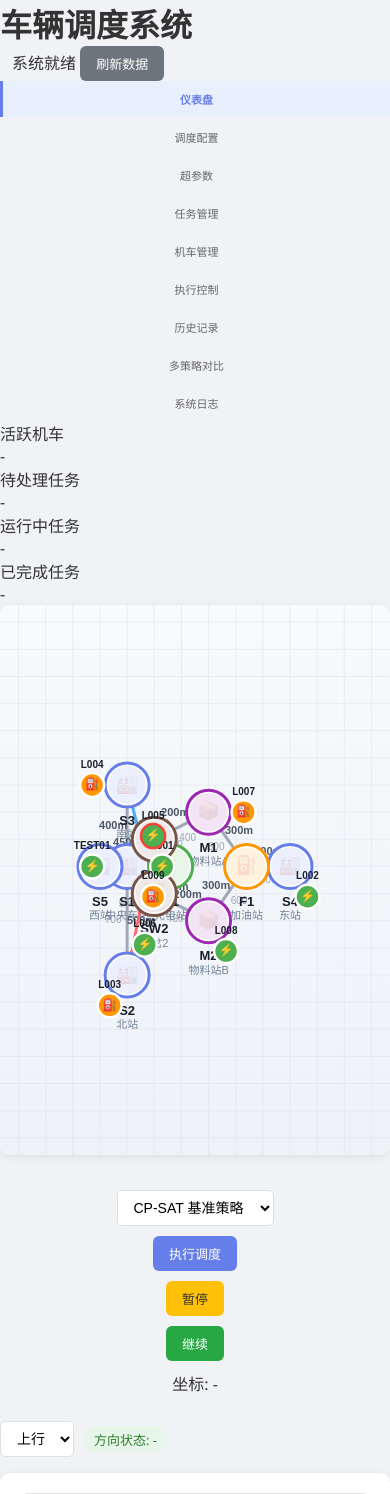
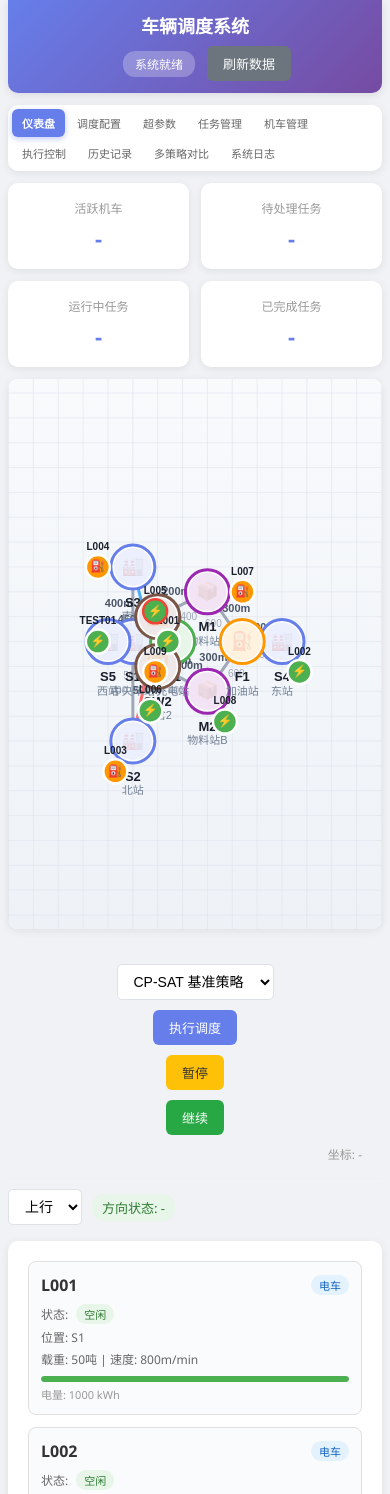
Before and after one commit to xiaoma2003/vehicle, a Flask app: page / in a window 390 px wide. Shown: the top 1494 px of the page. Run offline with Flask 3, Linux system fonts and the light colour scheme; data that the repository does not hold is empty.

Commit message:
fix: 修复前端布局 - CSS从sidebar改为水平tab布局
问题: CSS使用sidebar垂直布局(.app-container/.sidebar)但HTML使用水平tab栏(.container/nav.tabs), 布局完全不兼容。

修复:
- body: 移除 overflow:hidden+height:100vh, 改为 min-height:100vh
- 新增 .container 主容器(max-width:1400px居中)
- header: sticky顶部, 添加 .header-controls/.status-indicator/.status-online
- .tabs: 从垂直flex-direction:column改为水平flex-wrap, sticky吸附
- .tab-btn: 改为圆角按钮风格, active态蓝底白字
- 新增 .dashboard-grid/.stat-card/.stat-label/.stat-value 仪表盘样式
- 新增 .section/.control-panel/.execution-status 通用面板
- 新增 .hyper-params-form grid表单布局
- 新增 .mouse-coords 坐标显示
- 新增 #loco-edit-modal.modal/.modal-content 弹窗样式
- .vehicle-status-panel 增加grid布局
- 响应式: 支持9个tab在小屏幕自适应
- 保留旧版类名(.app-container/.sidebar等)兼容性

```diff
--- a/static/css/style.css
+++ b/static/css/style.css
@@ -8,17 +8,18 @@ body {
     font-family: 'Segoe UI', Tahoma, Geneva, Verdana, sans-serif;
     background: #f0f2f5;
     color: #333;
-    height: 100vh;
-    overflow: hidden;
+    min-height: 100vh;
 }
 
-.app-container {
-    display: flex;
-    flex-direction: column;
-    height: 100vh;
+/* ========== 主容器 ========== */
+.container {
+    max-width: 1400px;
+    margin: 0 auto;
+    padding: 0 20px 20px;
 }
 
-.app-header {
+/* ========== 头部 ========== */
+header {
     background: linear-gradient(135deg, #667eea 0%, #764ba2 100%);
     color: white;
     padding: 15px 25px;
@@ -26,74 +27,74 @@ body {
     justify-content: space-between;
     align-items: center;
     box-shadow: 0 2px 10px rgba(0,0,0,0.1);
+    border-radius: 0 0 10px 10px;
+    margin-bottom: 12px;
+    position: sticky;
+    top: 0;
     z-index: 100;
 }
 
-.logo h1 {
+header h1 {
     font-size: 22px;
     font-weight: 600;
 }
 
-.header-actions {
+.header-controls {
     display: flex;
     align-items: center;
-    gap: 15px;
+    gap: 12px;
 }
 
-.batch-info {
-    background: rgba(255,255,255,0.2);
-    padding: 6px 12px;
-    border-radius: 20px;
-    font-size: 13px;
+.status-indicator {
+    padding: 4px 12px;
+    border-radius: 12px;
+    font-size: 12px;
+    font-weight: 500;
 }
 
-.main-content {
-    display: flex;
-    flex: 1;
-    overflow: hidden;
+.status-online {
+    background: rgba(255,255,255,0.25);
+    color: #fff;
 }
 
-.sidebar {
-    width: 140px;
-    background: #fff;
-    border-right: 1px solid #e0e0e0;
-    padding: 10px 0;
-}
-
+/* ========== 水平Tab导航 ========== */
 .tabs {
     display: flex;
-    flex-direction: column;
-    gap: 2px;
+    flex-wrap: wrap;
+    gap: 4px;
+    background: #fff;
+    border-radius: 10px;
+    padding: 6px;
+    box-shadow: 0 2px 8px rgba(0,0,0,0.08);
+    margin-bottom: 12px;
+    position: sticky;
+    top: 68px;
+    z-index: 99;
 }
 
 .tab-btn {
     background: none;
     border: none;
-    padding: 15px 12px;
-    text-align: left;
+    padding: 8px 18px;
     cursor: pointer;
     font-size: 13px;
     color: #666;
+    border-radius: 6px;
     transition: all 0.2s;
-    border-left: 3px solid transparent;
+    white-space: nowrap;
+    font-weight: 500;
 }
 
 .tab-btn:hover {
-    background: #f5f7fa;
-    color: #333;
+    background: #f0f2ff;
+    color: #667eea;
 }
 
 .tab-btn.active {
-    background: #e8f0fe;
-    color: #667eea;
-    border-left-color: #667eea;
+    background: #667eea;
+    color: #fff;
     font-weight: 600;
-}
-
-.content-area {
-    flex: 1;
-    overflow-y: auto;
-    padding: 20px;
+    box-shadow: 0 2px 6px rgba(102,126,234,0.4);
 }
 
 .tab-content {
@@ -103,6 +104,100 @@ body {
 .tab-content.active {
     display: block;
 }
+
+/* ========== 仪表盘 ========== */
+.dashboard-grid {
+    display: grid;
+    grid-template-columns: repeat(4, 1fr);
+    gap: 12px;
+    margin-bottom: 12px;
+}
+
+.stat-card {
+    background: #fff;
+    border-radius: 10px;
+    padding: 16px 20px;
+    box-shadow: 0 2px 8px rgba(0,0,0,0.08);
+    text-align: center;
+}
+
+.stat-label {
+    font-size: 12px;
+    color: #999;
+    margin-bottom: 6px;
+}
+
+.stat-value {
+    font-size: 28px;
+    font-weight: 700;
+    color: #667eea;
+}
+
+.mouse-coords {
+    font-size: 12px;
+    color: #999;
+    margin-left: auto;
+}
+
+/* ========== 通用面板 ========== */
+.section {
+    background: #fff;
+    border-radius: 10px;
+    padding: 20px;
+    box-shadow: 0 2px 8px rgba(0,0,0,0.08);
+    margin-bottom: 16px;
+}
+
+.section h3 {
+    font-size: 16px;
+    color: #333;
+    margin-bottom: 14px;
+    padding-bottom: 10px;
+    border-bottom: 1px solid #f0f0f0;
+}
+
+.control-panel {
+    display: flex;
+    gap: 10px;
+    flex-wrap: wrap;
+    margin-bottom: 14px;
+}
+
+.execution-status {
+    background: #f8f9fa;
+    border-radius: 8px;
+    padding: 14px;
+    border: 1px solid #e8e8e8;
+}
+
+.execution-status h4 {
+    font-size: 14px;
+    margin-bottom: 8px;
+    color: #555;
+}
+
+.execution-status pre {
+    font-size: 12px;
+    color: #666;
+    white-space: pre-wrap;
+    font-family: 'Consolas', 'Monaco', monospace;
+}
+
+.hyper-params-form {
+    display: grid;
+    grid-template-columns: repeat(auto-fill, minmax(220px, 1fr));
+    gap: 12px;
+}
+
+/* ========== 兼容旧版布局类 (保留以防JS引用) ========== */
+.app-container { display: flex; flex-direction: column; height: 100vh; }
+.app-header { background: linear-gradient(135deg, #667eea 0%, #764ba2 100%); color: white; padding: 15px 25px; display: flex; justify-content: space-between; align-items: center; }
+.logo h1 { font-size: 22px; font-weight: 600; }
+.header-actions { display: flex; align-items: center; gap: 15px; }
+.batch-info { background: rgba(255,255,255,0.2); padding: 6px 12px; border-radius: 20px; font-size: 13px; }
+.main-content { display: flex; flex: 1; overflow: hidden; }
+.sidebar { width: 140px; background: #fff; border-right: 1px solid #e0e0e0; padding: 10px 0; }
+.content-area { flex: 1; overflow-y: auto; padding: 20px; }
 
 .panel {
     background: white;
@@ -281,11 +376,15 @@ body {
     border-radius: 10px;
     box-shadow: 0 2px 8px rgba(0,0,0,0.08);
     padding: 20px;
+    display: grid;
+    grid-template-columns: repeat(auto-fill, minmax(280px, 1fr));
+    gap: 12px;
 }
 
 .vehicle-status-panel h3 {
     margin-bottom: 15px;
     font-size: 16px;
+    grid-column: 1 / -1;
 }
 
 .vehicle-list {
@@ -760,18 +888,19 @@ body {
 }
 
 @media (max-width: 768px) {
-    .sidebar {
-        width: 60px;
-    }
-    .tab-btn {
-        text-align: center;
-        font-size: 11px;
-        padding: 10px 5px;
-    }
-    .map-toolbar, .panel-header {
-        flex-direction: column;
-        gap: 10px;
-    }
+    .container { padding: 0 8px 8px; }
+    header { flex-direction: column; gap: 8px; padding: 12px 16px; }
+    header h1 { font-size: 18px; }
+    .tabs { gap: 2px; padding: 4px; top: 56px; }
+    .tab-btn { padding: 6px 10px; font-size: 11px; }
+    .dashboard-grid { grid-template-columns: repeat(2, 1fr); }
+    .stat-value { font-size: 22px; }
+    .map-toolbar, .panel-header { flex-direction: column; gap: 10px; }
+    .charts-grid { grid-template-columns: 1fr; }
+    .loco-grid { grid-template-columns: 1fr; }
+    .vehicle-status-panel { grid-template-columns: 1fr; }
+    .hyper-params-form { grid-template-columns: 1fr; }
+    .control-panel { flex-direction: column; }
 }
 
 /* ========== 多策略对比页 ========== */
```
Also changed, not shown: other parts of static/css/style.css (+29 -0 lines).
